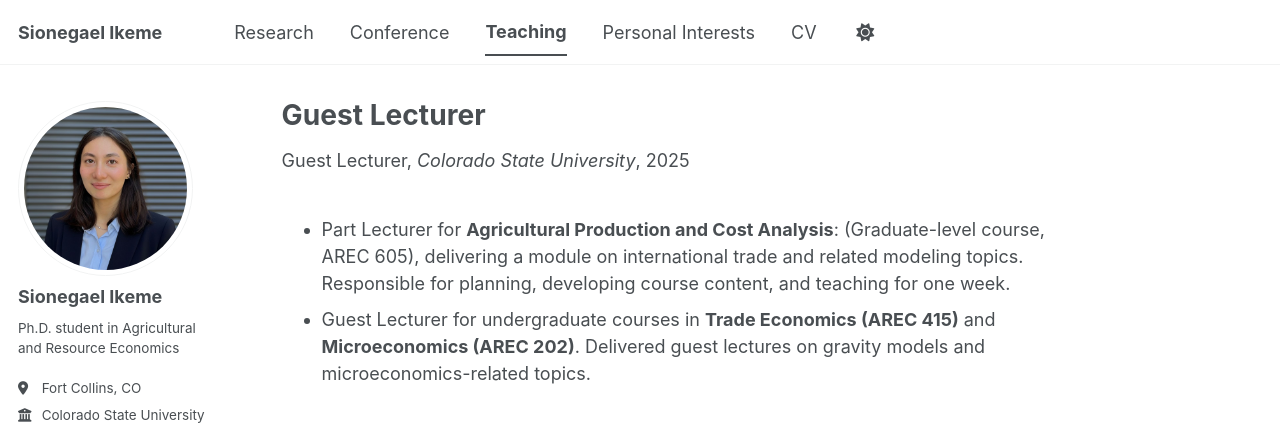
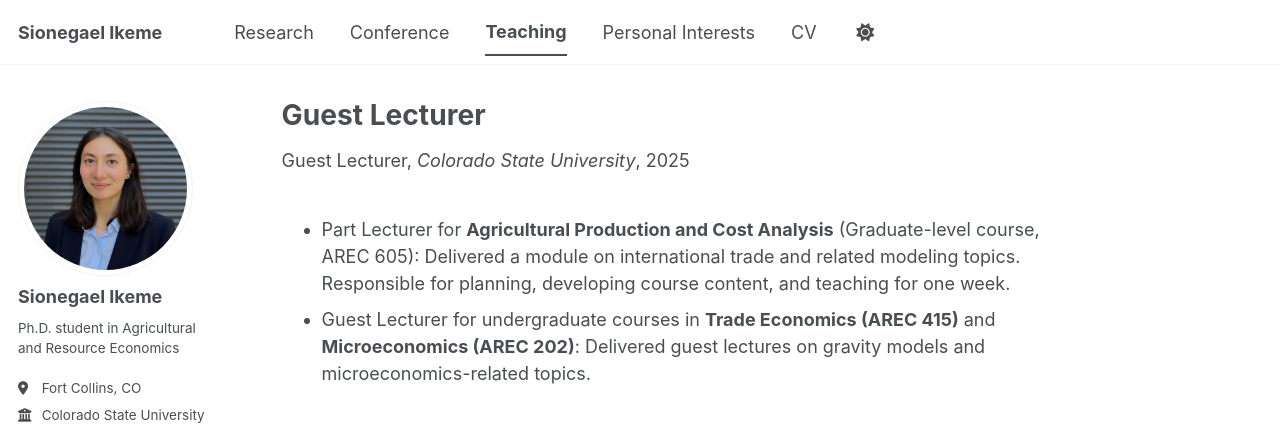
Before and after one commit to sikeme10/sikeme10.github.io, a Jekyll site: the page built from _teaching/2025_TA.md, in a window 1280 px wide. Shown: the top 435 px of the page. Built offline with Jekyll 4.4.1, drawn with Linux system fonts in a browser that asks for light colours; some web fonts are replaced; a script bundle is joined from its source files by our own code; library files that are not in the unit come from our copies.

Commit message:
Refactor lecturer role descriptions for clarity

```diff
--- a/_teaching/2025_TA.md
+++ b/_teaching/2025_TA.md
@@ -6,5 +6,5 @@ venue: "Colorado State University"
 location: "Fort Collins, USA"
 date: 2025-01-01
 ---
-- Part Lecturer for **Agricultural Production and Cost Analysis**: (Graduate-level course, AREC 605), delivering a module on international trade and related modeling topics. Responsible for planning, developing course content, and teaching for one week.
-- Guest Lecturer for undergraduate courses in **Trade Economics (AREC 415)** and **Microeconomics (AREC 202)**. Delivered guest lectures on gravity models and microeconomics-related topics.
+- Part Lecturer for **Agricultural Production and Cost Analysis** (Graduate-level course, AREC 605): Delivered a module on international trade and related modeling topics. Responsible for planning, developing course content, and teaching for one week.
+- Guest Lecturer for undergraduate courses in **Trade Economics (AREC 415)** and **Microeconomics (AREC 202)**: Delivered guest lectures on gravity models and microeconomics-related topics.
```
